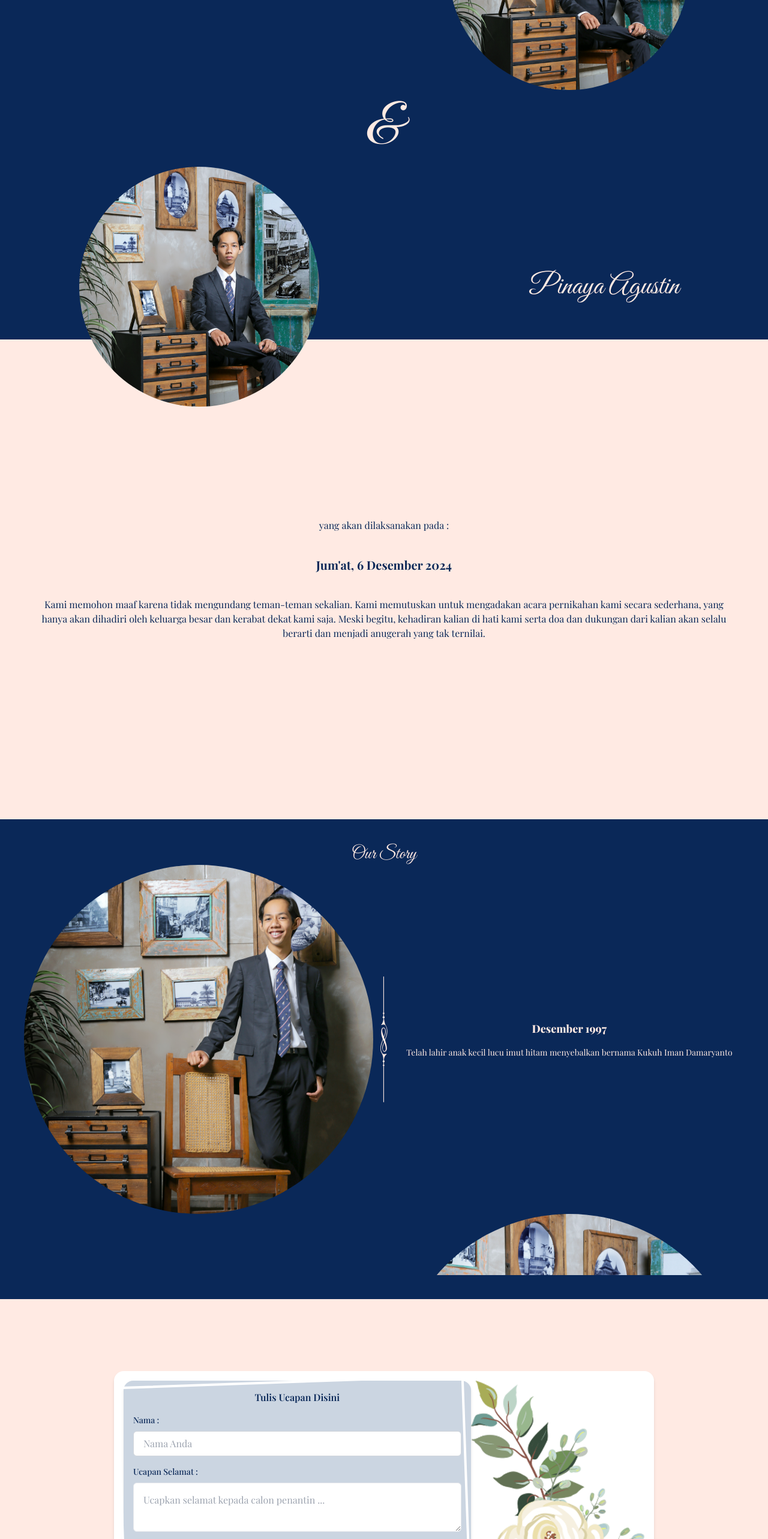
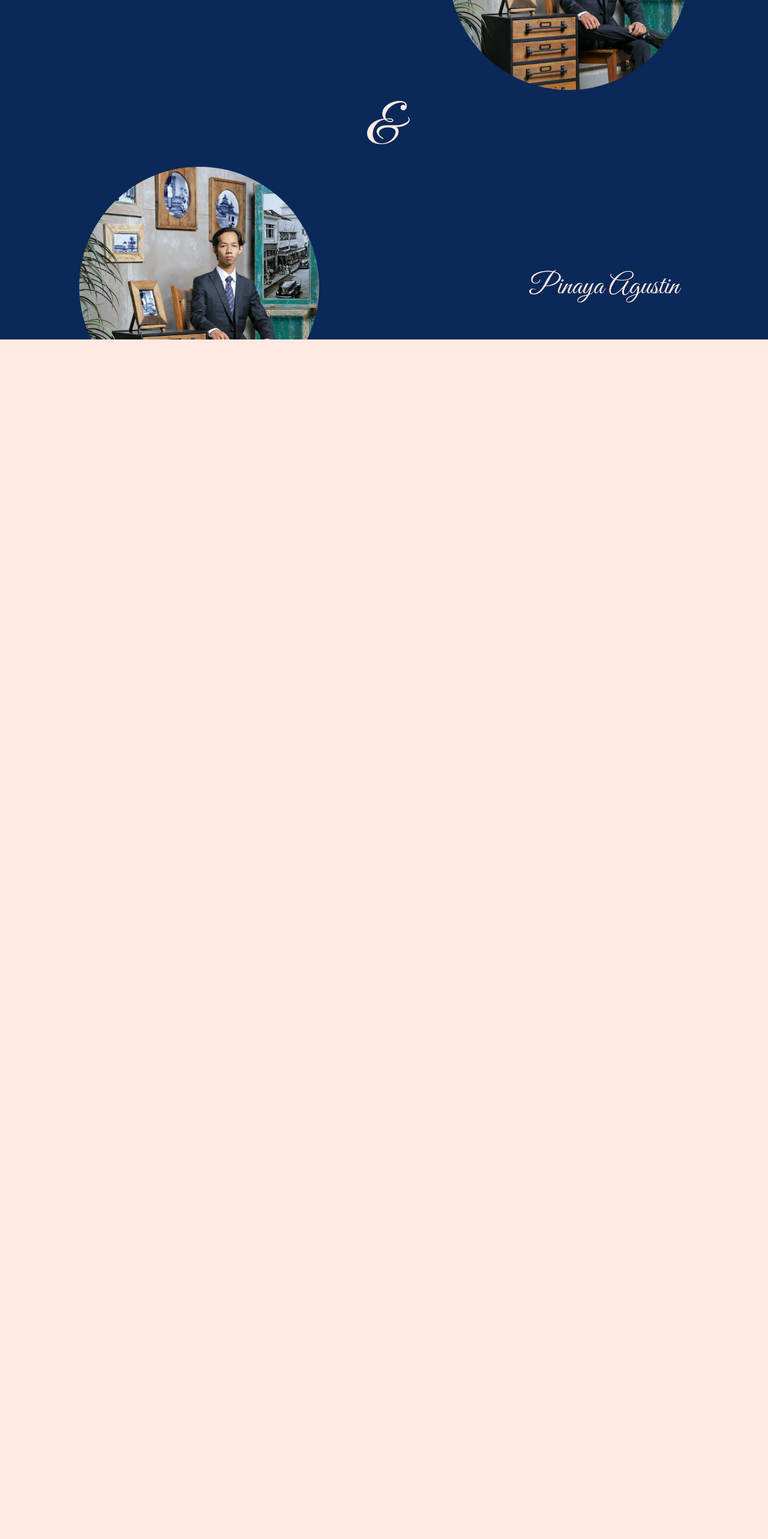
Before and after one commit to pinayaagustin/our-wedding-announcement, a Next.js app: page /pinaya in a window 1280 px wide. Shown: the part 234-2800 px from the top of the page at 60% size. After the commit the page ends 800 px from the top, so only its background shows below. Built offline with nearby package versions, Linux system fonts and the light colour scheme.

Commit message:
update snap center

```diff
--- a/app/pinaya/page.js
+++ b/app/pinaya/page.js
@@ -81,14 +81,14 @@ export default function Home() {
     };
 
     return (
-        <div className="w-full items-center justify-center flex flex-col">
-            <audio ref={audioRef} src="/music.mp3" loop className="hidden"></audio>
+        <div className="w-screen h-screen overflow-y-scroll snap-y snap-mandatory">
+            {/* <audio ref={audioRef} src="/music.mp3" loop className="hidden"></audio>
             <button onClick={toggleAudio} className="fixed top-4 right-4 z-50 bg-[#FFCBCB] hover:bg-blue-900 text-white p-3 rounded-full">
                 <FontAwesomeIcon icon={isPlaying ? faPause : faPlay} size="sm" />
-            </button>
+            </button> */}
 
 
-            <div className='w-full h-svh flex flex-col justify-center gap-10 bg-primary text-secondary px-10 py-10'>
+            <div className='snap-center w-full h-svh flex flex-col justify-center gap-10 bg-primary text-secondary px-10 py-10'>
                 <p className="sm:text-lg text-sm font-bold text-center animate-fadeInOnce">
                     Dengan penuh cinta dan sukacita, kami bermaksud membagikan kabar bahagia ini sekaligus memohon doa dan restu
                     dari teman-teman sekalian untuk pernikahan kami :
@@ -118,8 +118,8 @@ export default function Home() {
                     </div>
                 </div>
             </div>
-            <div className="bg-secondary text-primary flex flex-col justify-center text-center w-[90%] h-svh py-10">
-                {/* <div className="bg-gray-500 bg-opacity-30 p-5 w-[90%] shadow-xl flex flex-col items-center justify-center "> */}
+
+            <div className="snap-center bg-secondary text-primary flex flex-col justify-center text-center w-full h-svh px-10">
                 <p className="text-base mb-10" >yang akan dilaksanakan pada :</p>
                 <p className="text-xl mb-10 font-bold">Jum'at, 6 Desember 2024</p>
 
@@ -129,9 +129,8 @@ export default function Home() {
                     begitu, kehadiran kalian di hati kami serta doa dan dukungan dari kalian akan selalu
                     berarti dan menjadi anugerah yang tak ternilai.
                 </p>
-                {/* </div> */}
             </div>
-            <div className='h-svh flex flex-col w-full justify-between p-10 overflow-y-auto bg-primary text-secondary'>
+            <div className='snap-center h-svh flex flex-col w-full justify-between p-10 overflow-y-auto bg-primary text-secondary'>
                 <p className={'text-3xl text-center ' + great.className}>Our Story</p>
                 <div className='flex flex-col overflow-y-auto'>
                     {story.map((data, index) => {
@@ -189,10 +188,8 @@ export default function Home() {
                     })}
                 </div>
             </div>
-            {/* <div className="flex items-center justify-center"> */}
-            <div className="flex flex-col w-full p-10 gap-10 mt-20 bg-secondary items-center">
-                <div className="flex w-[75%] bg-white shadow-md rounded-2xl p-4">
-                    <form onSubmit={handleSubmit} className="space-y-4 w-2/3 p-4 bg-slate-300 shadow-md rounded-2xl relative custom-after">
+            <div className="snap-center flex flex-col w-full p-10 gap-10 mt-20 bg-secondary items-center relative overflow-x-hidden">
+                <form onSubmit={handleSubmit} className="space-y-4 w-full p-4 bg-slate-300 shadow-md rounded-2xl relative custom-after">
                     <h3 className="text-center font-semibold text-primary">Tulis Ucapan Disini</h3>
                     <div>
                         <label className="block text-left text-primary text-sm font-medium mb-2">Nama :</label>
@@ -200,7 +197,7 @@ export default function Home() {
                             type="text"
                             value={name}
                             onChange={(e) => setName(e.target.value)}
-                                className="w-full px-4 py-2 border border-gray-300 rounded-md focus:outline-none focus:ring-2 focus:ring-slate-400" placeholder="Nama Anda" required />
+                            className="w-full px-4 py-2 border border-gray-300 rounded-md focus:outline-none focus:ring-2 focus:ring-slate-400" required />
                     </div>
 
                     <div>
@@ -208,21 +205,19 @@ export default function Home() {
                         <textarea
                             value={message}
                             onChange={(e) => setMessage(e.target.value)}
-                                className="w-full px-4 py-4 border border-gray-200 rounded-md focus:outline-none focus:ring-2 focus:ring-slate-400" placeholder="Ucapkan selamat kepada calon penantin ..." required>
+                            className="w-full px-4 py-4 border border-gray-200 rounded-md focus:outline-none focus:ring-2 focus:ring-slate-400" required>
                         </textarea>
                     </div>
 
                     <div className="flex justify-center">
                         <button type="submit" className="text-center bg-slate-200 text-primary py-2 px-4 rounded-2xl hover:bg-slate-400 transition duration-300">Kirim</button>
                     </div>
+                    <div className="sm:w-[15%] w-[50%] h-full top-0 sm:-right-[8%] -right-[35%] absolute z-20">
+                        <Image src="/3.png" fill alt="Dekorasi" className="object-contain" />
+                    </div>
                 </form>
 
-                    <div className="w-1/3 flex justify-center items-center">
-                        <img src="/3.png" alt="Dekorasi" className="max-w-full max-h-full object-contain" />
-                    </div>
-                </div>
-
-                <div className="flex-auto w-[85%] p-4 bg-slate-300 shadow-md rounded-2xl overflow-y-auto h-96">
+                <div className="flex-auto w-full p-4 bg-slate-300 shadow-md rounded-2xl overflow-y-auto">
                     <h3 className="text-center font-semibold text-primary mb-4">Doa-doa dari kalian sangat berarti bagi kami, terima kasih!</h3>
                     <div className="space-y-4">
                         {messages.map((msg, index) => (
@@ -235,7 +230,6 @@ export default function Home() {
                 </div>
 
             </div>
-            {/* </div> */}
         </div>
     );
 }
```
Lines whose indentation alone changed are shown as unchanged.
